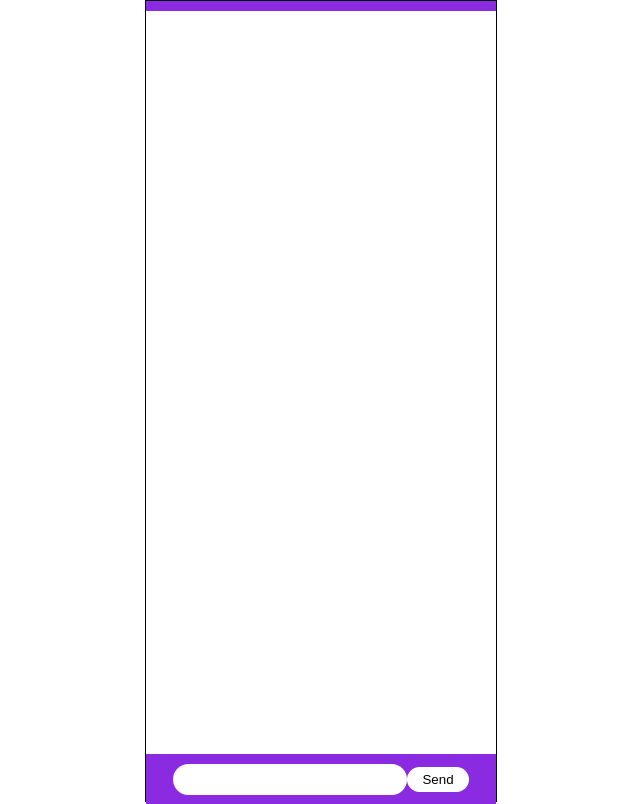
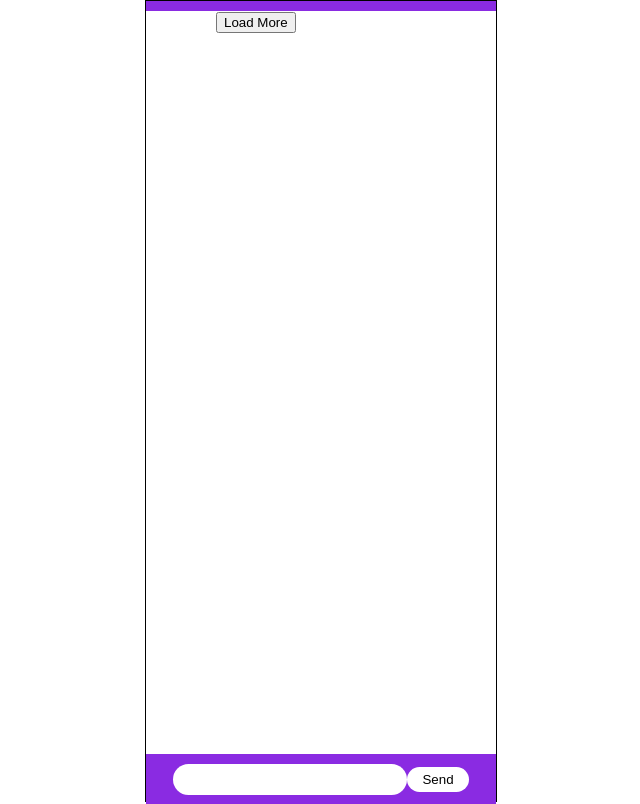
Before and after one commit to Mukhammed123/chat-app, a React (Create React App) app: page / in a window 1280 px wide. Shown: the whole page, without its empty margins (319-959 px from the left). Built offline with nearby package versions, Linux system fonts and the light colour scheme; sample sign-in values are in the browser's storage.

Commit message:
load messages

```diff
--- a/src/components/HomeView.js
+++ b/src/components/HomeView.js
@@ -7,19 +7,19 @@ class HomeView extends Component {
   state = {
     name: null,
     message: '',
-    currentMessages: []
+    currentMessages: [],
   }
   inputMessage = (e) => {
     this.setState({
       message: e.target.value
     })
   }
-  addMessage = () => {
+  addMessage = async () => {
     if(this.state.message.length > 0) {
       const time = new Date().toLocaleTimeString().split(' ')
       const arr = this.state.currentMessages;
       arr.push({user: this.state.name, message: this.state.message, sent_at: `${time[1]} ${time[0]}`});
-      this.setState({
+      await this.setState({
         message: ''
       });
       localStorage.setItem('messages', JSON.stringify(arr));
@@ -29,14 +29,19 @@ class HomeView extends Component {
   }
   scrollBottom = () => {
     const myDiv = document.getElementById("body-container");
-    console.log(myDiv)
     myDiv.scrollTo(0, myDiv.scrollHeight + 60);
   }
   setMessages = () => {
     const localStData = localStorage.getItem('messages');
-    const temp = localStData ? JSON.parse(localStData) : [];
+    const data = localStData ? JSON.parse(localStData) : [];
+    const temp = JSON.parse(JSON.stringify(data));
+    temp.sort((a,b) => (a.sent_at > b.sent_at) ? -1 : (a.sent_at < b.sent_at) ? 1 : 0);
+    console.log(temp.length, this.state.currentMessages.length + 25)
+    let arr = temp.length > this.state.currentMessages.length + 25 ?
+      temp.splice(0, this.state.currentMessages.length + 25) : data;
+    arr.sort((a,b) => (a.sent_at > b.sent_at) ? 1 : (a.sent_at < b.sent_at) ? -1 : 0);
     this.setState({
-      currentMessages: temp,
+      currentMessages: arr,
     });
   }
   async componentDidMount() {
@@ -59,7 +64,11 @@ class HomeView extends Component {
         <div className='messenger'>
           <div className='messenger-block'>
             <div className='top-bar'></div>
+
             <div id='body-container'>
+            <div className='load-more-container' style={{zIndex: '5'}}>
+                <button onClick={this.setMessages}>Load More</button>
+              </div>
               <div className='body'>
                 <div className='messages-container'>
                   {
--- a/src/styles/HomeView.css
+++ b/src/styles/HomeView.css
@@ -7,6 +7,12 @@
 #body-container {
   height: 743px;
   overflow: auto;
+  position: relative;
+}
+.load-more-container {
+  position: absolute;
+  top: 0;
+  left: 70px;
 }
 .body {
   min-height: 740px;
```
